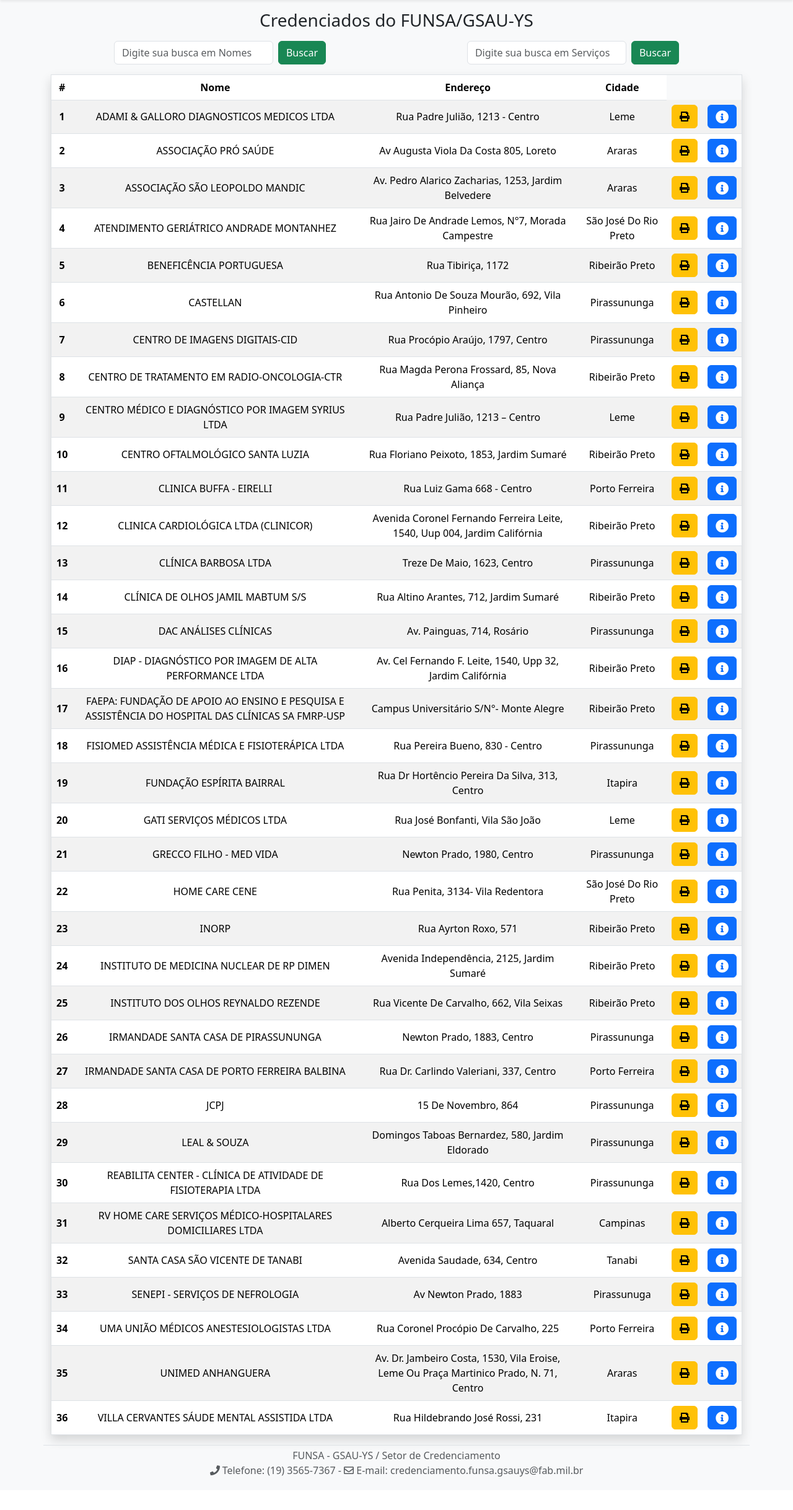
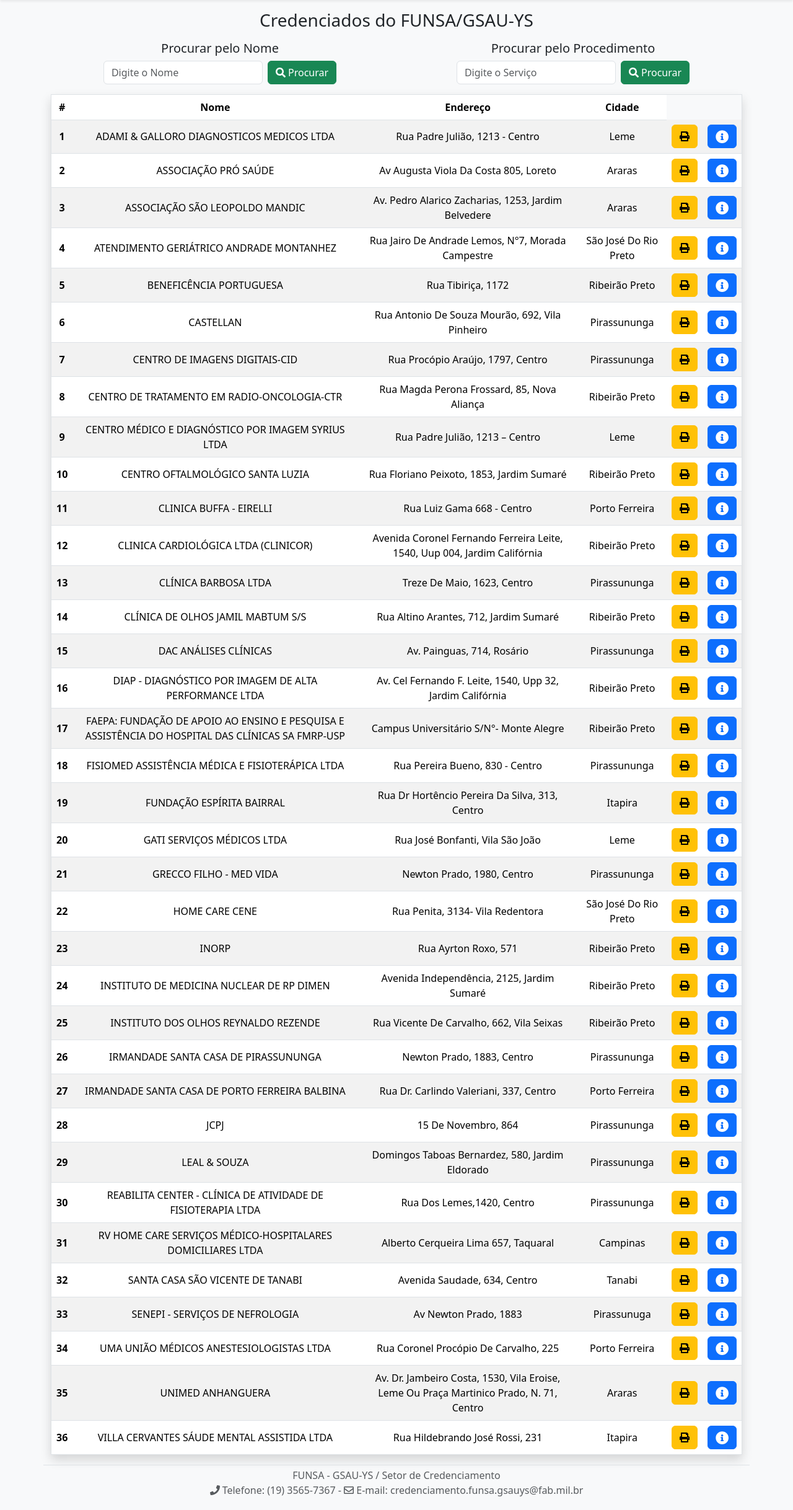
Before and after one commit to brauliohms/Credenciados, a Django app: page / in a window 1280 px wide. Shown: the part 56-2492 px from the top of the page at 62% size. Before the commit the page ends 2438 px from the top, so only its background shows below. Run offline with Django 4.2, Linux system fonts and the light colour scheme; data comes from the database, SQL or seed files in the repository; some libraries are stand-ins or nearby versions.

Commit message:
Adicionado ícones

```diff
--- a/credenciados/templates/credenciados/index.html
+++ b/credenciados/templates/credenciados/index.html
@@ -5,7 +5,7 @@
 {% endblock %}
 
 {% block content %}
-<div class="container-fluid bg-light">
+<div class="container-fluid">
 
     <div class="container text-center">
         <!-- Mensagens importadas de outro html -->
@@ -16,22 +16,24 @@
         <!-- Formulários de Busca -->
         <div class="row">
                 <div class="col">
+                    <h5>Procurar pelo Nome</h5>
                     <form action="{% url 'buscar_nomes' %}" method="GET" class="row g-2 justify-content-center">
                         <div class="col-auto">
-                            <input type="text" name="q" placeholder="Digite sua busca em Nomes" class="form-control">
+                            <input type="text" name="q" placeholder="Digite o Nome" class="form-control">
                         </div>
                         <div class="col-auto">
-                            <button type="submit" class="btn btn-success mb-3">Buscar</button>
+                            <button type="submit" class="btn btn-success mb-3"><i class="fas fa-search"></i> Procurar</button>
                         </div>
                     </form>
                 </div>
                 <div class="col">
+                    <h5>Procurar pelo Procedimento</h5>
                     <form action="{% url 'buscar_servicos' %}" method="GET" class="row g-2 justify-content-center">
                         <div class="col-auto">
-                            <input type="text" name="q" placeholder="Digite sua busca em Serviços" class="form-control">
+                            <input type="text" name="q" placeholder="Digite o Serviço" class="form-control">
                         </div>
                         <div class="col-auto">
-                            <button type="submit" class="btn btn-success mb-3">Buscar</button>
+                            <button type="submit" class="btn btn-success mb-3"><i class="fas fa-search"></i> Procurar</button>
                         </div>
                     </form>
                 </div>
@@ -56,10 +58,10 @@
                             <td class="align-middle">{{ credenciado.cidade }}</td>
 
                             <!-- Botão IMPRIMIR -->
-                            <td class="align-middle"><a href="{% url 'pdf_credenciado' credenciado.id %}" target="_blank" rel="noopener noreferrer" class="btn btn-warning"><i class="fas fa-print"></i></a></td>
+                            <td class="align-middle"><a href="{% url 'pdf_credenciado' credenciado.id %}" target="_blank" rel="noopener noreferrer" class="btn btn-warning" title="Informações em PDF"><i class="fas fa-print"></i></a></td>
 
                             <!-- Botão Modal DETALHES -->
-                            <td class="align-middle"><button type="button" data-bs-toggle="modal" data-bs-target="#staticBackdrop-{{ credenciado.id }}" class="btn btn-primary">
+                            <td class="align-middle"><button type="button" data-bs-toggle="modal" data-bs-target="#staticBackdrop-{{ credenciado.id }}" class="btn btn-primary" title="Visualizar Informações">
                                       <i class="fas fa-info-circle fa-lg"></i></button></td>
 
                             <!-- Modal DETALHES -->
@@ -85,8 +87,8 @@
                                     {% if user.is_authenticated %}
                                       <a href="{% url 'edit_credenciado' credenciado.id %}" type="button" class="btn btn-info"><i class="fas fa-notes-medical"></i> Editar Credenciado</a>
                                     {% endif %}
-                                    <a href="{% url 'pdf_credenciado' credenciado.id %}" target="_blank" rel="noopener noreferrer" class="btn btn-warning"><i class="fas fa-print"></i></a>
-                                    <button type="button" class="btn btn-secondary" data-bs-dismiss="modal">Fechar</button>
+                                    <a href="{% url 'pdf_credenciado' credenciado.id %}" target="_blank" rel="noopener noreferrer" class="btn btn-warning" title="Informações em PDF"><i class="fas fa-print"></i></a>
+                                    <button type="button" class="btn btn-secondary" data-bs-dismiss="modal"><i class="fas fa-window-close"></i> Fechar</button>
                                   </div>
                                 </div>
                               </div>
```
Also changed, not shown: credenciados/templates/credenciados/add_credenciado.html (+14 -15 lines), credenciados/templates/credenciados/busca_nomes.html (+4 -4 lines), credenciados/templates/credenciados/busca_servicos.html (+4 -4 lines), usuarios/templates/registration/login.html (+40 -29 lines), usuarios/templates/usuarios/profile.html (+30 -27 lines).
